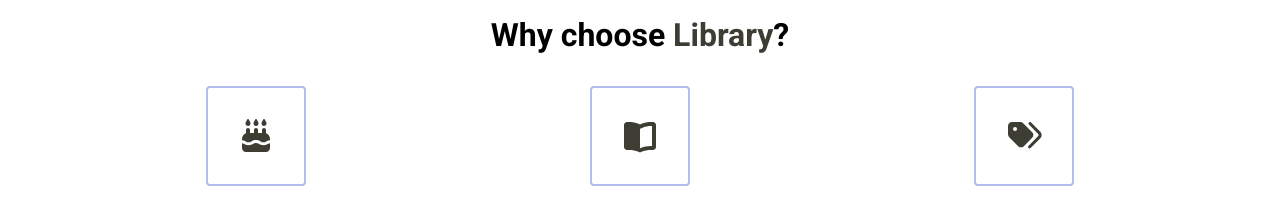
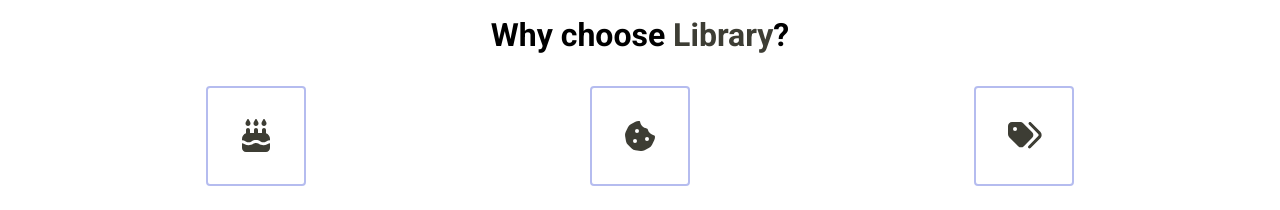
Before and after one commit to JulianCrenshaw/cake, a React (Create React App) app: page / in a window 1280 px wide. Shown: the part 840-1050 px from the top of the page. Built offline with nearby package versions, Linux system fonts and the light colour scheme.

Commit message:
font awesome

```diff
--- a/src/components/Highlights.jsx
+++ b/src/components/Highlights.jsx
@@ -17,7 +17,7 @@ const Highlights = () => {
               para="Get access to the book you purchased online instantly"
             />
             <Highlight
-              icon={<FontAwesomeIcon icon="book-open" />}
+              icon={<FontAwesomeIcon icon="cookie-bite" />}
               title="10,000+ Books"
               para="Library has books in all your favorite catagories"
             />
--- a/src/index.js
+++ b/src/index.js
@@ -9,14 +9,14 @@ import {
   faShoppingCart,
   faTimes,
   faCake,
-  faBookOpen,
+  faCookieBite,
   faTags,
   faStar,
   faStarHalfAlt,
   faArrowLeft
 } from "@fortawesome/free-solid-svg-icons";
 
-library.add(faBars, faShoppingCart, faTimes, faCake, faBookOpen, faTags, faStar, faStarHalfAlt, faArrowLeft);
+library.add(faBars, faShoppingCart, faTimes, faCake, faCookieBite, faTags, faStar, faStarHalfAlt, faArrowLeft);
 
 const root = ReactDOM.createRoot(document.getElementById("root"));
 root.render(
```
